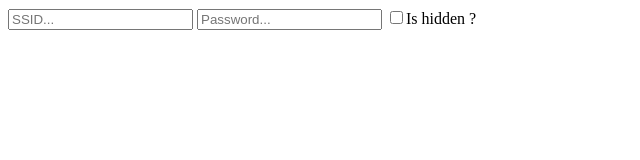
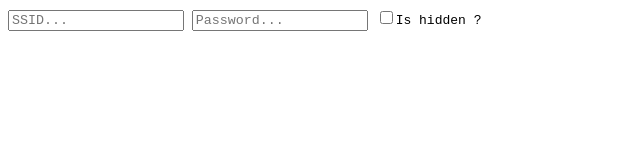
Before and after one commit to ktung/qr-wifi, a plain HTML site: page index.html in a window 1280 px wide. Shown: the full height of the page, 0-640 px from the left. Drawn offline with Linux system fonts and the light colour scheme.

Commit message:
style: changee input font to monospace

```diff
--- a/index.html
+++ b/index.html
@@ -2,6 +2,13 @@
 <html>
 
 <head>
+  <style>
+    form,
+    input {
+      font-family: monospace;
+    }
+  </style>
+
   <script src="https://cdnjs.cloudflare.com/ajax/libs/qrcodejs/1.0.0/qrcode.min.js"
     integrity="sha512-CNgIRecGo7nphbeZ04Sc13ka07paqdeTu0WR1IM4kNcpmBAUSHSQX0FslNhTDadL4O5SAGapGt4FodqL8My0mA=="
     crossorigin="anonymous" referrerpolicy="no-referrer"></script>
```
